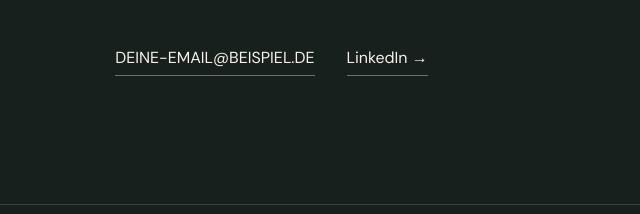
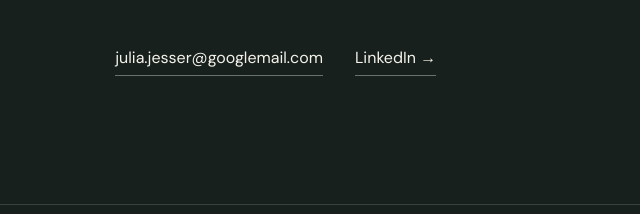
Before and after one commit to juliaholz95/julia-holz, a plain HTML site: page index.html in a window 1280 px wide. Shown: the part 4834-5048 px from the top of the page, 0-640 px from the left. Drawn offline with nearby package versions, Linux system fonts and the light colour scheme.

Commit message:
Update contact email in index.html

```diff
--- a/index.html
+++ b/index.html
@@ -109,7 +109,7 @@
     <h2>Lass uns über<br><em>Wissenschaft</em> sprechen.</h2>
     <p>Für Projekte, Kooperationen oder einfach zum Austausch.</p>
     <div class="contact-links">
-      <a href="mailto:DEINE-EMAIL@BEISPIEL.DE">DEINE-EMAIL@BEISPIEL.DE</a>
+      <a href="mailto:julia.jesser@googlemail.com">julia.jesser@googlemail.com</a>
       <a href="https://www.linkedin.com/" target="_blank" rel="noopener">LinkedIn →</a>
     </div>
   </section>
```
